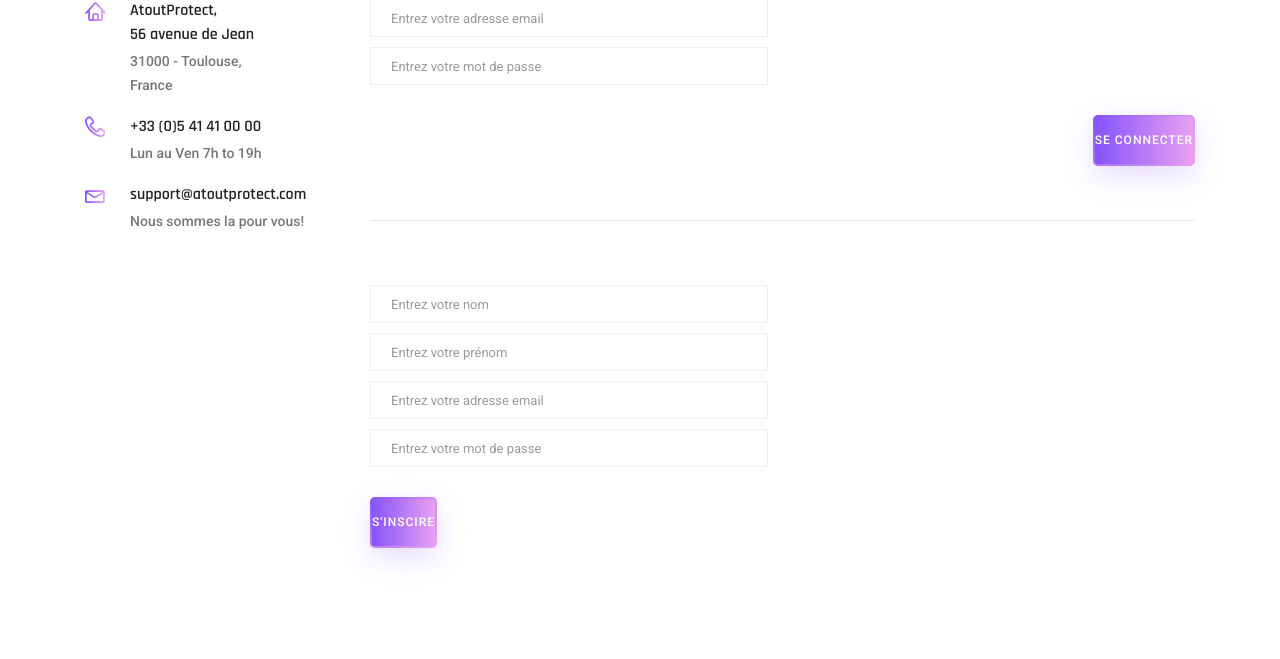
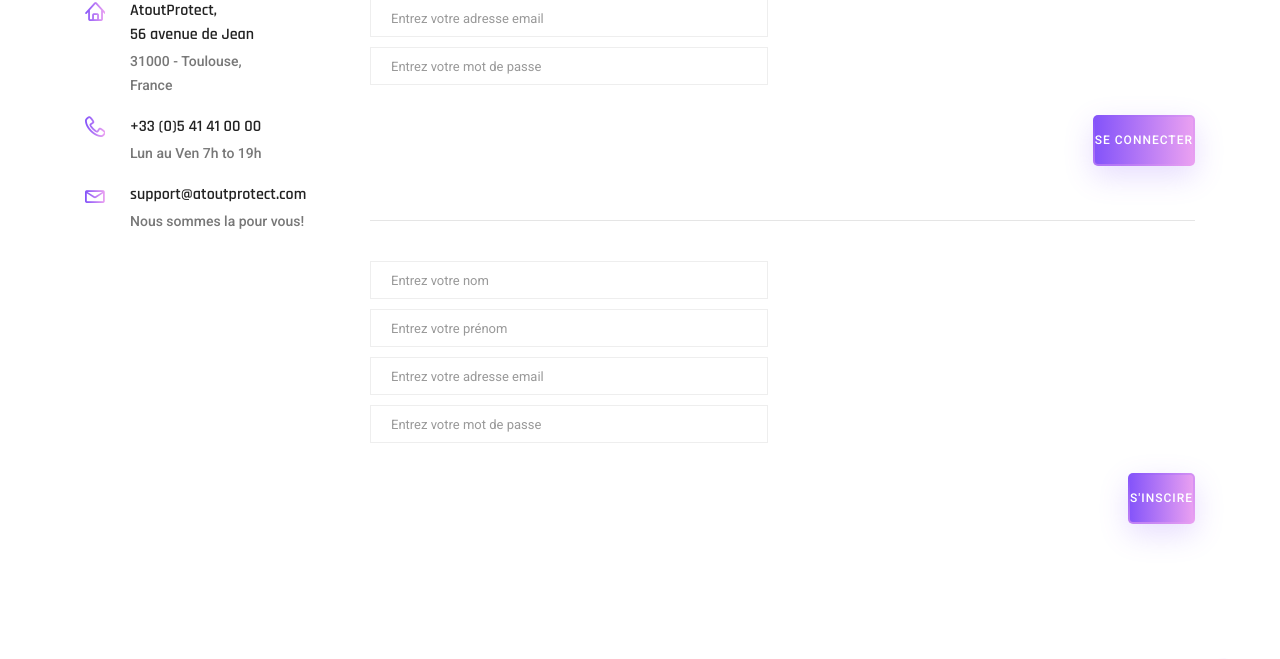
Before and after one commit to AntonArmand/AtoutProtect_Web, a PHP site: page /app/views/login.php in a window 1280 px wide. Shown: the part 621-1280 px from the top of the page. Run offline with PHP 8.4, Linux system fonts and the light colour scheme.

Commit message:
Fix - Localisation infos

```diff
--- a/app/views/login.php
+++ b/app/views/login.php
@@ -84,7 +84,6 @@ include_once '../controllers/clientController.php';
           </br>
           <hr>
           </br>
-          </br>
 
           <!-- REGISTER FORM -->
           <form class="row contact_form"action="<?php echo $_SERVER['PHP_SELF']; ?>" method="post">
@@ -101,7 +100,10 @@ include_once '../controllers/clientController.php';
               <div class="form-group">
                 <input class="form-control" type="password" required name="mdpClient"placeholder="Entrez votre mot de passe"/>
               </div>
-                <input class="primary_btn text-uppercase" type="submit" requiered name="register" value="S'inscire"><br />
+            </div>
+            <div class="col-md-12 text-right">
+                <input class="primary_btn" type="submit" requiered name="register" value="S'inscire"><br />
+            </div>
           </form>
         </div>
       </div>
```
